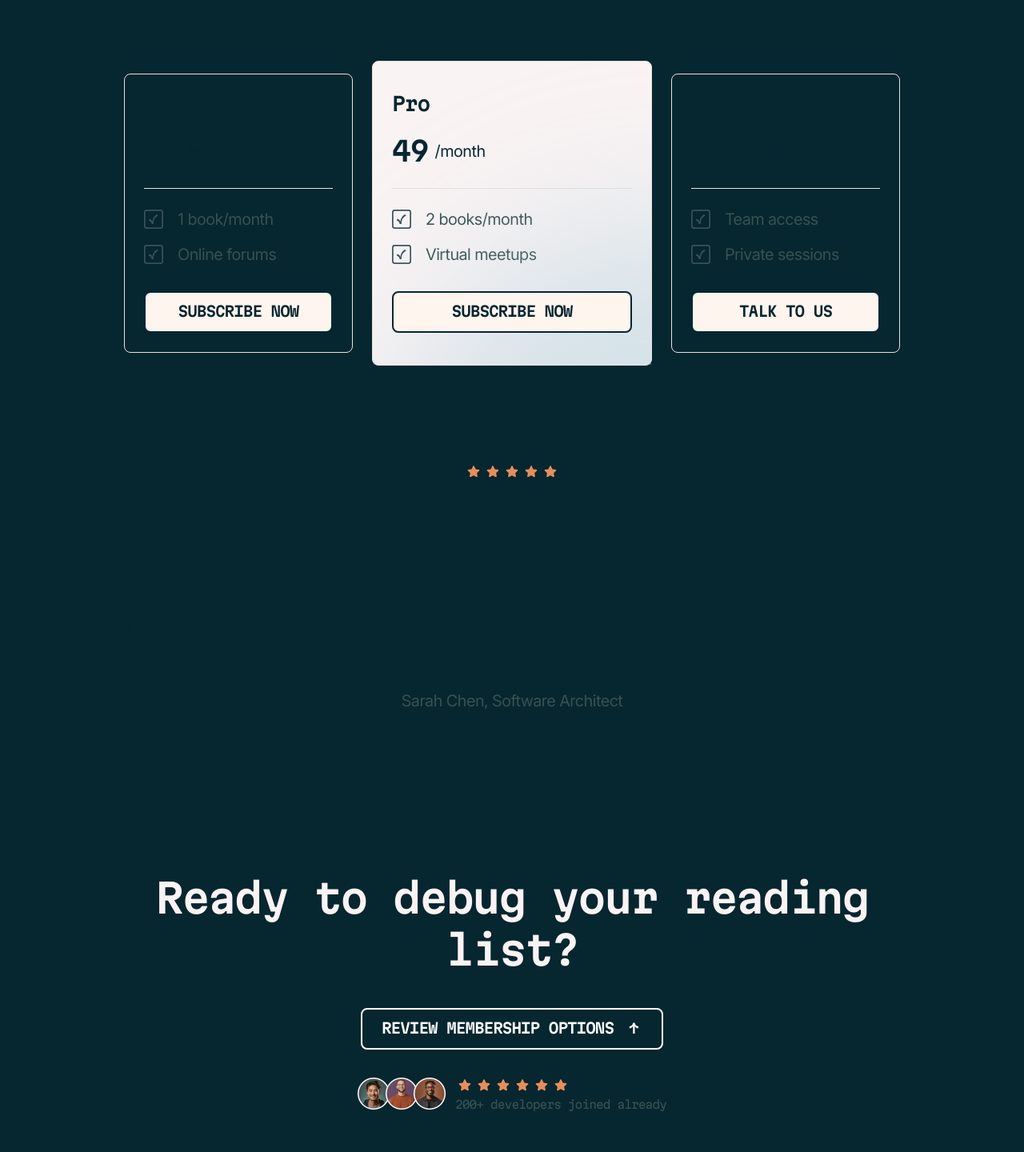
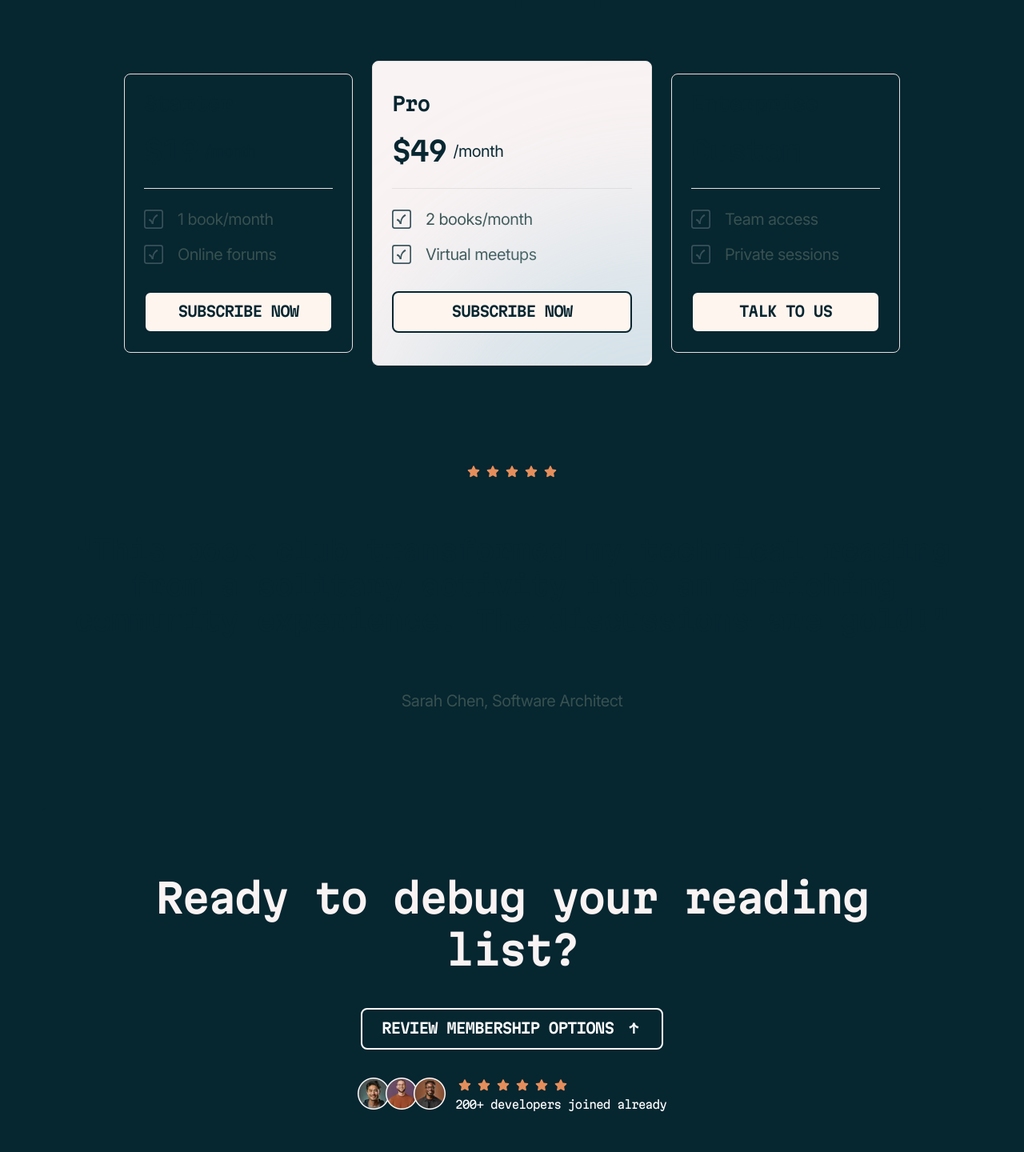
Before and after one commit to Shameera17/book-club, a Next.js app: page / in a window 1280 px wide. Shown: the part 2876-4316 px from the top of the page at 80% size. Built offline with nearby package versions, Linux system fonts and the light colour scheme.

Commit message:
feat: enhance ListItem3 and Landing component with improved button focus styles and price formatting

```diff
--- a/ui/list-items/index.tsx
+++ b/ui/list-items/index.tsx
@@ -79,7 +79,10 @@ export const ListItem3 = ({
       <div className="flex flex-col gap-6">
         <p className="text-preset-4 text-neutral-900">{title}</p>
         <span className="flex items-center gap-2">
-          <p className="text-preset-3 text-neutral-900">{price}</p>
+          <p className="text-preset-3 text-neutral-900">
+            {Number(price) > 0 && "$"}
+            {price}
+          </p>
           {Number(price) > 0 && (
             <p className="text-preset-5 text-neutral-900">/month</p>
           )}
@@ -94,7 +97,7 @@ export const ListItem3 = ({
       <Button
         label={button.label}
         onClick={button.action}
-        className="w-full mt-8 relative z-10"
+        className="w-full mt-8 relative z-10 focus:outline-none focus:ring-2 focus:ring-neutral-700 focus:ring-offset-2"
         bgColor="bg-light-salmon-50"
         bgHoverColor="bg-gradient-hero"
       />
@@ -102,7 +105,7 @@ export const ListItem3 = ({
         <Image
           src="/images/glow-card-bg.svg"
           alt="pattern-hero"
-          className="absolute right-0 bottom-0 z-0 pointer-events-none"
+          className="absolute right-0 bottom-0 z-0 pointer-events-none rounded-br-12"
           width={684}
           height={684}
         />
--- a/ui/pages/home.tsx
+++ b/ui/pages/home.tsx
@@ -35,6 +35,7 @@ export const Landing = () => {
               onClick={() => scrolltoHash("membership-options")}
               bgColor="bg-light-salmon-50"
               bgHoverColor="bg-gradient-hero"
+              className="focus:outline-none focus:ring-2 focus:ring-neutral-700 focus:ring-offset-2"
             />
             <div className="flex gap-3 mt-5 items-center">
               <Image
@@ -170,7 +171,7 @@ export const Landing = () => {
           <Image
             src="/images/Glow.svg"
             alt="pattern-hero"
-            className="absolute right-0 bottom-0 z-0 pointer-events-none"
+            className="absolute right-0 bottom-0 z-0 pointer-events-none rounded-br-12"
             width={684}
             height={684}
           />
@@ -269,6 +270,7 @@ export const Landing = () => {
             label="REVIEW MEMBERSHIP OPTIONS"
             iconPath={IMAGES.arrowUp}
             onClick={() => scrolltoHash("membership-options")}
+            className="focus:outline-2 focus:ring-2  focus:ring-neutral-100 focus:ring-offset-2"
           />
           <div className="flex gap-3 mt-5 items-center">
             <Image
@@ -317,7 +319,7 @@ export const Landing = () => {
                   height={24}
                 />
               </div>
-              <p className="text-preset-7 text-neutral-700 ">
+              <p className="text-preset-7 text-neutral-0 ">
                 200+ developers joined already
               </p>
             </div>
```
